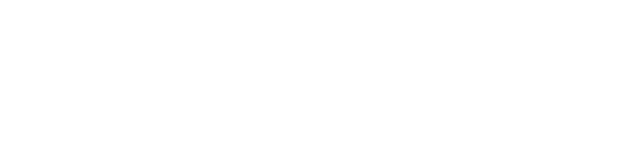
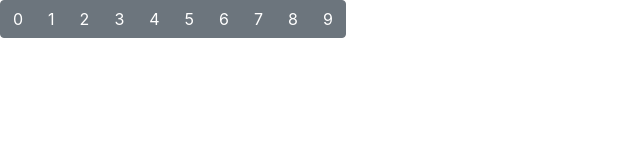
Before and after one commit to NucyLoodle/calculator, a plain HTML site: page index.html in a window 1280 px wide. Shown: the whole page, without its empty margins (0-640 px from the left). Drawn offline with nearby package versions, Linux system fonts and the light colour scheme.

Commit message:
Create buttons using bootstrap

```diff
--- a/index.html
+++ b/index.html
@@ -3,10 +3,31 @@
     <head>
         <meta charset="UTF-8">
         <title>Calculator</title>
+        <!--Bootstrap CSS-->
+        <link rel="stylesheet" href="https://cdn.jsdelivr.net/npm/bootstrap@4.0.0/dist/css/bootstrap.min.css" integrity="sha384-Gn5384xqQ1aoWXA+058RXPxPg6fy4IWvTNh0E263XmFcJlSAwiGgFAW/dAiS6JXm" crossorigin="anonymous">
         <script src="main.js" defer></script>
     </head>
 
     <body>
+        <div class = "calculatorBody">
+            <div class="btn-toolbar" role="toolbar" aria-label="Toolbar with button groups">
+                <div class="btn-group mr-2" role="group" aria-label="First group">
+                    <button type="button" class="btn btn-secondary">0</button>
+                    <button type="button" class="btn btn-secondary">1</button>
+                    <button type="button" class="btn btn-secondary">2</button>
+                    <button type="button" class="btn btn-secondary">3</button>
+                    <button type="button" class="btn btn-secondary">4</button>
+                    <button type="button" class="btn btn-secondary">5</button>
+                    <button type="button" class="btn btn-secondary">6</button>
+                    <button type="button" class="btn btn-secondary">7</button>
+                    <button type="button" class="btn btn-secondary">8</button>
+                    <button type="button" class="btn btn-secondary">9</button>
+                </div>
+              </div>
+
+
+
+        </div>
 
     </body>
 </html>
```
